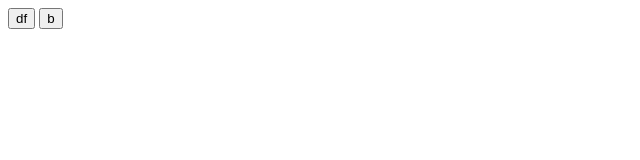
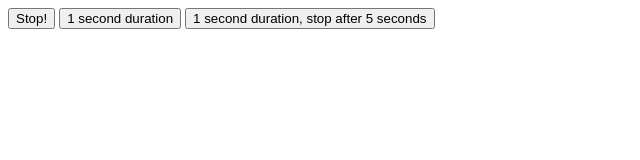
Before and after one commit to flouthoc/blinkTitle.js, a plain HTML site: page test.html in a window 1280 px wide. Shown: the whole page, without its empty margins (0-640 px from the left). Drawn offline with Linux system fonts and the light colour scheme.

Commit message:
test file update

```diff
--- a/test.html
+++ b/test.html
@@ -15,11 +15,9 @@
 	<body>
 
 
-	<button onclick = "blinkTitleStop()">df</button>
-	<button onclick = "blinkTitle('yey','an',1000)">b</button>
-
-
-
+		<button onclick = "blinkTitleStop()">Stop!</button>
+		<button onclick = "blinkTitle('yey','an',1000)">1 second duration</button>
+		<button onclick = "blinkTitle('yey','an',1000, false, 5000)">1 second duration, stop after 5 seconds</button>
 
 
 
```
